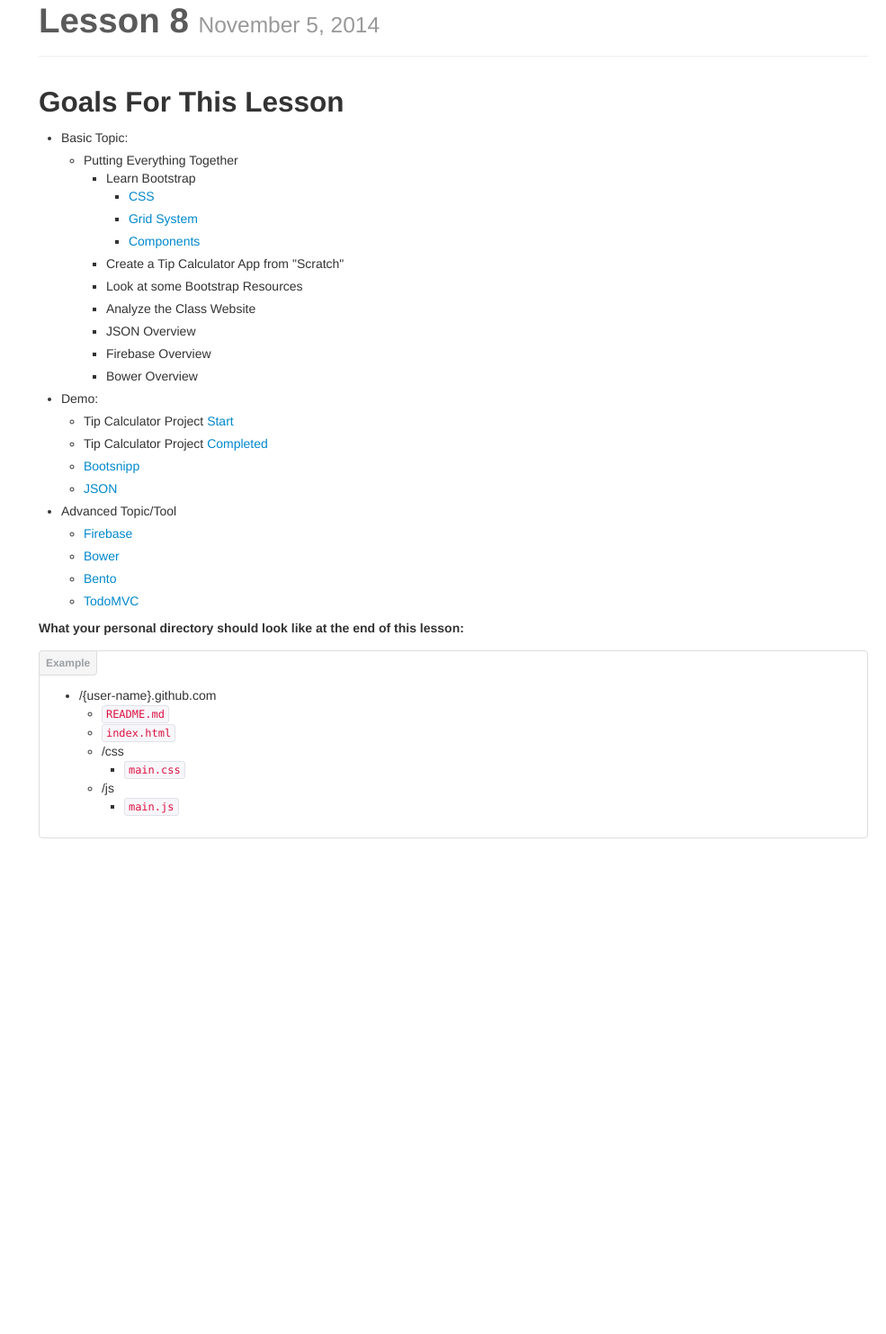
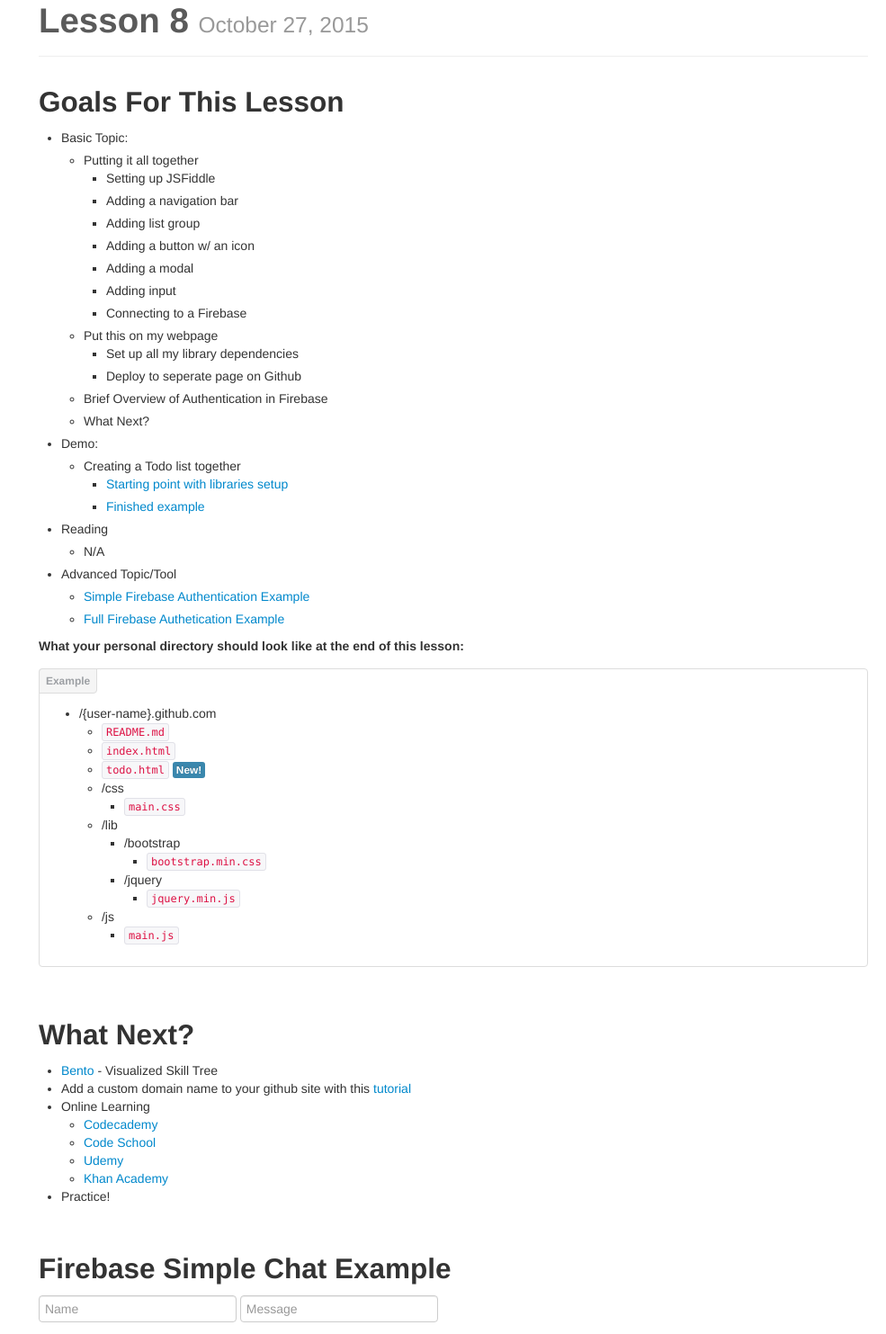
Before and after one commit to frontendweb/frontendweb.github.com, a website: page lesson8.html in a window 1280 px wide. Shown: the part 87-1570 px from the top of the page at 90% size, without its empty margins (295-1280 px from the left). Before the commit the page ends 1534 px from the top, so only its background shows below. Drawn offline with Linux system fonts and the light colour scheme; a script that the page names is missing.

Commit message:
Adding lesson 8

```diff
--- a/js/main.js
+++ b/js/main.js
@@ -1,5 +1,3 @@
-<!DOCTYPE html>
 jQuery(document).ready(function($) {
   $('#content').scrollspy();
-
 });
--- a/lesson8.html
+++ b/lesson8.html
@@ -35,7 +35,7 @@
 							<li><a tabindex="-1" href="lesson5.html" id="lesson5">Lesson 5</a></li>
 							<li><a tabindex="-1" href="lesson6.html" id="lesson6">Lesson 6</a></li>
 							<li><a tabindex="-1" href="lesson7.html" id="lesson7">Lesson 7</a></li>
-							<!-- <li><a tabindex="-1" href="lesson8.html" id="lesson8">Lesson 8</a></li>				 -->
+							<li class="active"><a tabindex="-1" href="lesson8.html" id="lesson8">Lesson 8</a></li>
 						</ul>
 						<li><a href="resources.html">Resources</a></li>
 						<li><a href="updates.html">Updates</a></li>
@@ -54,49 +54,55 @@
 			<div class="span3 bs-docs-sidebar">
 					<ul class="nav nav-tabs nav-stacked bs-docs-sidenav affix">
 						<li class="active"><a href="#goals">Goals</a></li>
+						<li><a href="#whatNext">What Next?</a></li>
 					</ul>
 			</div>
 			<div class="span9">
 				<section id="goals">
 					<div class="page-header">
-						<h1>Lesson 8 <small>November 5, 2014</small></h1>
+						<h1>Lesson 8 <small>October 27, 2015</small></h1>
 					</div>
 					<h2>Goals For This Lesson</h2>
 					<ul>
 						<li>Basic Topic:</li>
 						<ul>
-							<li>Putting Everything Together
+							<li>Putting it all together
 								<ul>
-									<li>Learn Bootstrap
-										<ul>
-											<li><a href="http://getbootstrap.com/css/">CSS</a></li>
-											<li><a href="http://getbootstrap.com/css/#grid">Grid System</a></li>
-											<li><a href="http://getbootstrap.com/components/">Components</a></li>
-										</ul>
-
-									</li>
-									<li>Create a Tip Calculator App from "Scratch"</li>
-									<li>Look at some Bootstrap Resources</li>
-									<li>Analyze the Class Website</li>
-									<li>JSON Overview</li>
-									<li>Firebase Overview</li>
-									<li>Bower Overview</li>
+									<li>Setting up JSFiddle</li>
+									<li>Adding a navigation bar</li>
+									<li>Adding list group</li>
+									<li>Adding a button w/ an icon</li>
+									<li>Adding a modal</li>
+									<li>Adding input</li>
+									<li>Connecting to a Firebase</li>
+								</ul>
+							</li>
+							<li>Put this on my webpage
+								<ul>
+									<li>Set up all my library dependencies</li>
+									<li>Deploy to seperate page on Github</li>
+								</ul>
+							</li>
+							<li>Brief Overview of Authentication in Firebase</li>
+							<li>What Next?</li>
+						</ul>
+						<li>Demo:</li>
+						<ul>
+							<li>Creating a Todo list together
+								<ul>
+									<li><a href="http://jsfiddle.net/jerycspk/">Starting point with libraries setup</a></li>
+									<li><a href="http://jsfiddle.net/ttu8y4ok/">Finished example</a></li>
 								</ul>
 							</li>
 						</ul>
-						<li>Demo:</li>
+						<li>Reading</li>
 						<ul>
-							<li>Tip Calculator Project <a href="http://jsfiddle.net/39qkdyzk/5/">Start</a></li>
-							<li>Tip Calculator Project <a href="http://jsfiddle.net/39qkdyzk/4/">Completed</a></li>
-							<li><a href="http://bootsnipp.com/">Bootsnipp</a></li>
-							<li><a href="http://stackoverflow.com/questions/383692/what-is-json-and-why-would-i-use-it">JSON</a></li>
+							<li>N/A</li>
 						</ul>
 						<li>Advanced Topic/Tool</li>
 						<ul>
-							<li><a href="https://www.firebase.com/">Firebase</a></li>
-							<li><a href="http://bower.io/">Bower</a></li>
-							<li><a href="https://www.bento.io/">Bento</a></li>
-							<li><a href="http://todomvc.com/">TodoMVC</a></li>
+							<li><a href="http://jsfiddle.net/wuavzzza/">Simple Firebase Authentication Example</a></li>
+							<li><a href="http://jsfiddle.net/firebase/a221m6pb/light">Full Firebase Authetication Example</a></li>
 						</ul>
 					</ul>
 					<div><p><strong>What your personal directory should look like at the end of this lesson:</strong></p></div>
@@ -106,9 +112,21 @@
 							<ul>
 								<li><code>README.md</code></li>
 								<li><code>index.html</code></li>
+								<li><code>todo.html</code> <span class="label label-info">New!</span></li>
 								<li>/css</li>
 								<ul>
 									<li><code>main.css</code></li>
+								</ul>
+								<li>/lib</li>
+								<ul>
+									<li>/bootstrap</li>
+									<ul>
+										<li><code>bootstrap.min.css</code></li>
+									</ul>
+									<li>/jquery</li>
+									<ul>
+										<li><code>jquery.min.js</code></li>
+									</ul>
 								</ul>
 								<li>/js</li>
 								<ul>
@@ -117,6 +135,30 @@
 							</ul>
 						</ul>
 					</div>
+				</section>
+				<section id='whatNext'>
+					<h2>What Next?</h2>
+						<div>
+							<ul>
+								<li><a href="https://www.bento.io/grid">Bento</a> - Visualized Skill Tree</li>
+								<li>Add a custom domain name to your github site with this <a href="https://help.github.com/articles/setting-up-a-custom-domain-with-github-pages/">tutorial</a></li>
+								<li>Online Learning
+									<ul>
+										<li><a href="https://www.codecademy.com/">Codecademy</a></li>
+										<li><a href="https://www.codeschool.com/">Code School</a></li>
+										<li><a href="https://www.udemy.com/">Udemy</a></li>
+										<li><a href="https://www.khanacademy.org/">Khan Academy</a></li>
+									</ul>
+								</li>
+								<li>Practice!</li>
+							</ul>
+						</div>
+				</section>
+				<section>
+					<h2>Firebase Simple Chat Example</h2>
+					<div id='messagesDiv'></div>
+					<input type='text' id='nameInput' placeholder='Name'>
+    				<input type='text' id='messageInput' placeholder='Message'>
 				</section>
 			</div>
 		</div>
@@ -127,4 +169,24 @@
 	<script src="lib/bootstrap/js/bootstrap.min.js"></script>
 	<script src="lib/prettify/prettify.js"></script>
 	<script src="js/main.js"></script>
+	<script src='https://cdn.firebase.com/js/client/2.2.1/firebase.js'></script>
+	<script>
+      var myDataRef = new Firebase('https://frontendchat.firebaseio.com/');
+      $('#messageInput').keypress(function (e) {
+        if (e.keyCode == 13) {
+          var name = $('#nameInput').val();
+          var text = $('#messageInput').val();
+          myDataRef.push({name: name, text: text});
+          $('#messageInput').val('');
+        }
+      });
+      myDataRef.on('child_added', function(snapshot) {
+        var message = snapshot.val();
+        displayChatMessage(message.name, message.text);
+      });
+      function displayChatMessage(name, text) {
+        $('<div/>').text(text).prepend($('<em/>').text(name+': ')).appendTo($('#messagesDiv'));
+        $('#messagesDiv')[0].scrollTop = $('#messagesDiv')[0].scrollHeight;
+      };
+    </script>
 </html>
```
Also changed, not shown: chat.html (added, +32 -0 lines), faq.html (+2 -2 lines), index.html (+1 -1 lines), intro.html (+1 -1 lines), lesson1.html (+1 -1 lines), lesson2.html (+1 -1 lines), lesson3.html (+1 -1 lines), lesson4.html (+1 -1 lines), lesson5.html (+1 -1 lines), lesson6.html (+1 -1 lines), lesson7.html (+1 -1 lines), resources.html (+1 -1 lines), sites.html (+1 -1 lines), tutorial.html (+3 -3 lines), 1 more files.
